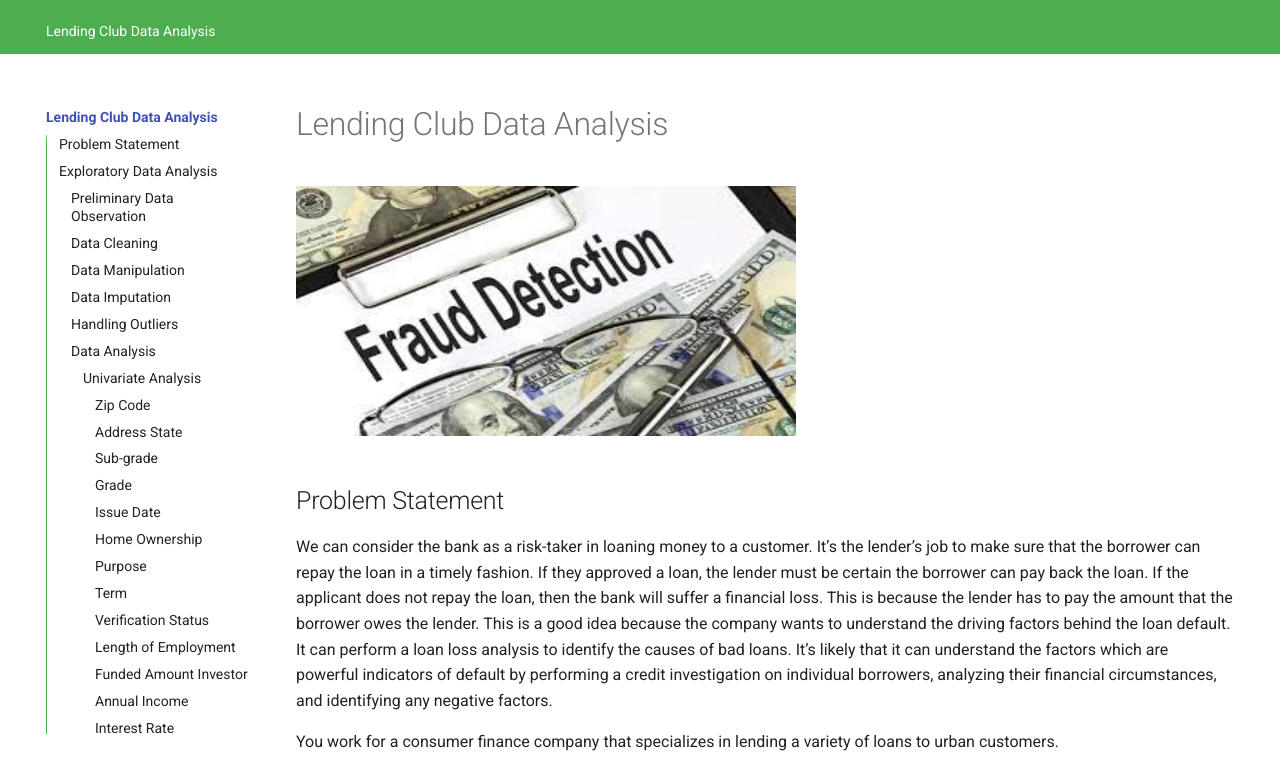
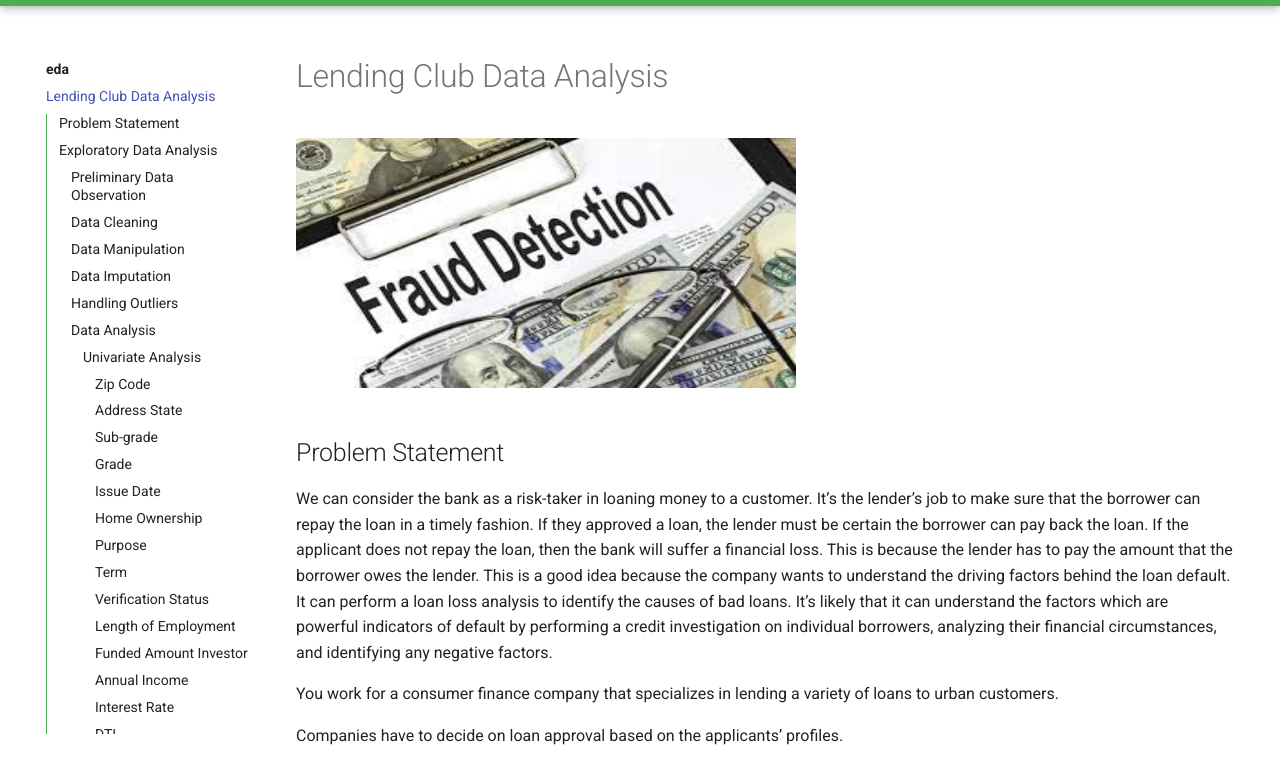
Before and after one commit to agiq/eda, a plain HTML site: page index.html in a window 1280 px wide. Shown: the part 42-800 px from the top of the page. Drawn offline with Linux system fonts and the light colour scheme.

Commit message:
Deployed  with MkDocs version: 1.4.2

```diff
--- a/404.html
+++ b/404.html
@@ -146,27 +146,6 @@
 
 
 
-<nav class="md-tabs" aria-label="Tabs" data-md-component="tabs">
-  <div class="md-tabs__inner md-grid">
-    <ul class="md-tabs__list">
-
-
-
-
-
-
-  <li class="md-tabs__item">
-    <a href="/." class="md-tabs__link">
-      Lending Club Data Analysis
-    </a>
-  </li>
-
-
-    </ul>
-  </div>
-</nav>
-
-
 
       <main class="md-main" data-md-component="main">
         <div class="md-main__inner md-grid">
@@ -181,9 +160,7 @@
 
 
 
-
-
-<nav class="md-nav md-nav--primary md-nav--lifted md-nav--integrated" aria-label="Navigation" data-md-level="0">
+<nav class="md-nav md-nav--primary md-nav--integrated" aria-label="Navigation" data-md-level="0">
   <label class="md-nav__title" for="__drawer">
     <a href="/." title="eda" class="md-nav__button md-logo" aria-label="eda" data-md-component="logo">
 
@@ -260,7 +237,7 @@
       <div class="md-dialog__inner md-typeset"></div>
     </div>
 
-    <script id="__config" type="application/json">{"base": "/", "features": ["navigation.tabs", "toc.follow", "toc.integrate", "navigation.top"], "search": "/assets/javascripts/workers/search.16e2a7d4.min.js", "translations": {"clipboard.copied": "Copied to clipboard", "clipboard.copy": "Copy to clipboard", "search.config.lang": "en", "search.config.pipeline": "trimmer, stopWordFilter", "search.config.separator": "[\\s\\-]+", "search.placeholder": "Search", "search.result.more.one": "1 more on this page", "search.result.more.other": "# more on this page", "search.result.none": "No matching documents", "search.result.one": "1 matching document", "search.result.other": "# matching documents", "search.result.placeholder": "Type to start searching", "search.result.term.missing": "Missing", "select.version.title": "Select version"}}</script>
+    <script id="__config" type="application/json">{"base": "/", "features": ["toc.follow", "toc.integrate", "navigation.top"], "search": "/assets/javascripts/workers/search.16e2a7d4.min.js", "translations": {"clipboard.copied": "Copied to clipboard", "clipboard.copy": "Copy to clipboard", "search.config.lang": "en", "search.config.pipeline": "trimmer, stopWordFilter", "search.config.separator": "[\\s\\-]+", "search.placeholder": "Search", "search.result.more.one": "1 more on this page", "search.result.more.other": "# more on this page", "search.result.none": "No matching documents", "search.result.one": "1 matching document", "search.result.other": "# matching documents", "search.result.placeholder": "Type to start searching", "search.result.term.missing": "Missing", "select.version.title": "Select version"}}</script>
 
 
       <script src="/assets/javascripts/bundle.d6c3db9e.min.js"></script>
--- a/index.html
+++ b/index.html
@@ -151,29 +151,6 @@
 
 
 
-<nav class="md-tabs" aria-label="Tabs" data-md-component="tabs">
-  <div class="md-tabs__inner md-grid">
-    <ul class="md-tabs__list">
-
-
-
-
-
-
-
-
-  <li class="md-tabs__item">
-    <a href="." class="md-tabs__link md-tabs__link--active">
-      Lending Club Data Analysis
-    </a>
-  </li>
-
-
-    </ul>
-  </div>
-</nav>
-
-
 
       <main class="md-main" data-md-component="main">
         <div class="md-main__inner md-grid">
@@ -188,9 +165,7 @@
 
 
 
-
-
-<nav class="md-nav md-nav--primary md-nav--lifted md-nav--integrated" aria-label="Navigation" data-md-level="0">
+<nav class="md-nav md-nav--primary md-nav--integrated" aria-label="Navigation" data-md-level="0">
   <label class="md-nav__title" for="__drawer">
     <a href="." title="eda" class="md-nav__button md-logo" aria-label="eda" data-md-component="logo">
 
@@ -866,7 +841,7 @@ The following date columns need specialist handling. We prepend “01-“ before
       <div class="md-dialog__inner md-typeset"></div>
     </div>
 
-    <script id="__config" type="application/json">{"base": ".", "features": ["navigation.tabs", "toc.follow", "toc.integrate", "navigation.top"], "search": "assets/javascripts/workers/search.16e2a7d4.min.js", "translations": {"clipboard.copied": "Copied to clipboard", "clipboard.copy": "Copy to clipboard", "search.config.lang": "en", "search.config.pipeline": "trimmer, stopWordFilter", "search.config.separator": "[\\s\\-]+", "search.placeholder": "Search", "search.result.more.one": "1 more on this page", "search.result.more.other": "# more on this page", "search.result.none": "No matching documents", "search.result.one": "1 matching document", "search.result.other": "# matching documents", "search.result.placeholder": "Type to start searching", "search.result.term.missing": "Missing", "select.version.title": "Select version"}}</script>
+    <script id="__config" type="application/json">{"base": ".", "features": ["toc.follow", "toc.integrate", "navigation.top"], "search": "assets/javascripts/workers/search.16e2a7d4.min.js", "translations": {"clipboard.copied": "Copied to clipboard", "clipboard.copy": "Copy to clipboard", "search.config.lang": "en", "search.config.pipeline": "trimmer, stopWordFilter", "search.config.separator": "[\\s\\-]+", "search.placeholder": "Search", "search.result.more.one": "1 more on this page", "search.result.more.other": "# more on this page", "search.result.none": "No matching documents", "search.result.one": "1 matching document", "search.result.other": "# matching documents", "search.result.placeholder": "Type to start searching", "search.result.term.missing": "Missing", "select.version.title": "Select version"}}</script>
 
 
       <script src="assets/javascripts/bundle.d6c3db9e.min.js"></script>
```
Also changed, not shown: 1 other file.
